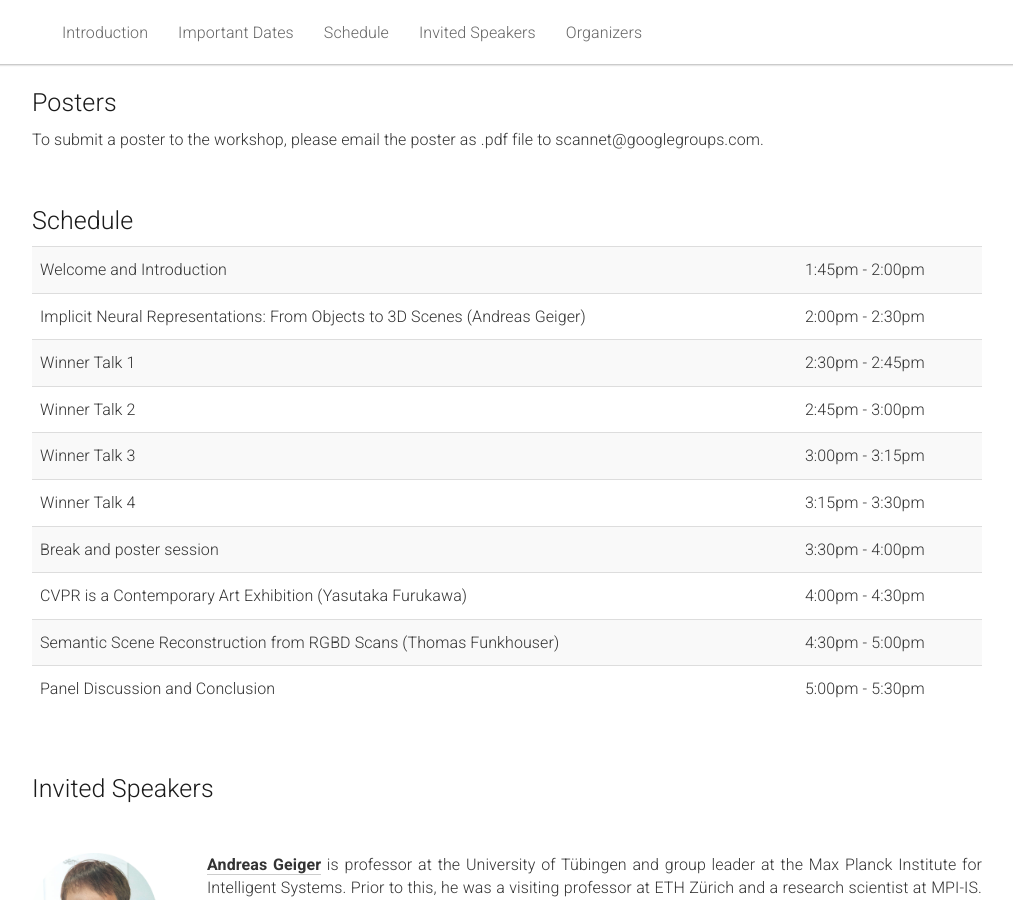
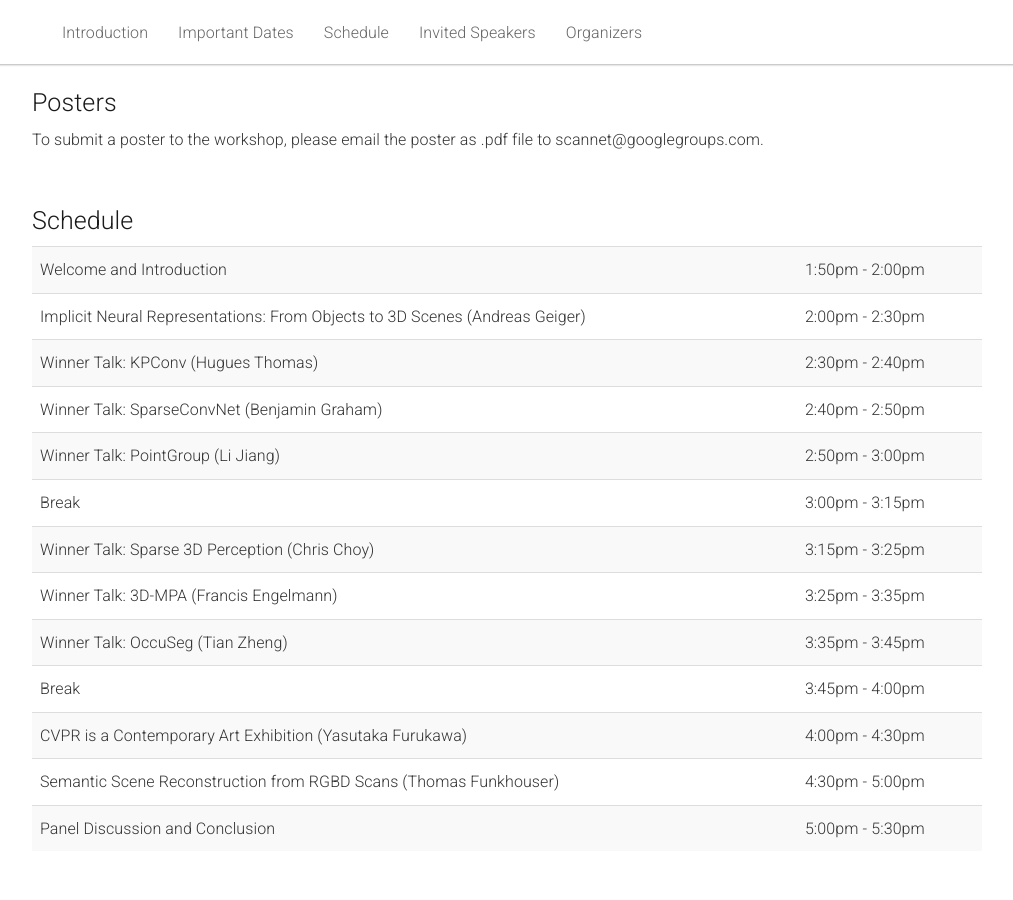
Before and after one commit to ScanNet/cvpr2020workshop, a Jekyll site: the page built from _pages/home.md, in a window 1280 px wide and 900 px high, scrolled down 1820 px. Shown: the whole window, without its empty margins (133-1146 px from the left). Built offline with Jekyll 4.4.1, drawn with Linux system fonts in a browser that asks for light colours.

Commit message:
Update home.md

```diff
--- a/_pages/home.md
+++ b/_pages/home.md
@@ -152,31 +152,43 @@ acknowledgements: ""
       <tbody>
         <tr>
           <td>Welcome and Introduction</td>
-          <td>1:45pm - 2:00pm</td>
+          <td>1:50pm - 2:00pm</td>
         </tr>
         <tr>
           <td>Implicit Neural Representations: From Objects to 3D Scenes (Andreas Geiger)</td>
           <td>2:00pm - 2:30pm</td>
         </tr>
         <tr>
-          <td>Winner Talk 1 </td>
-          <td>2:30pm - 2:45pm</td>
+          <td>Winner Talk: KPConv (Hugues Thomas) </td>
+          <td>2:30pm - 2:40pm</td>
         </tr>
         <tr>
-          <td>Winner Talk 2 </td>
-          <td>2:45pm - 3:00pm</td>
+          <td>Winner Talk: SparseConvNet (Benjamin Graham) </td>
+          <td>2:40pm - 2:50pm</td>
         </tr>
         <tr>
-          <td>Winner Talk 3 </td>
+          <td>Winner Talk: PointGroup (Li Jiang) </td>
+          <td>2:50pm - 3:00pm</td>
+        </tr>
+        <tr>
+          <td>Break </td>
           <td>3:00pm - 3:15pm</td>
         </tr>
         <tr>
-          <td>Winner Talk 4 </td>
-          <td>3:15pm - 3:30pm</td>
+          <td>Winner Talk: Sparse 3D Perception (Chris Choy) </td>
+          <td>3:15pm - 3:25pm</td>
         </tr>
         <tr>
-          <td>Break and poster session</td>
-          <td>3:30pm - 4:00pm</td>
+          <td>Winner Talk: 3D-MPA (Francis Engelmann) </td>
+          <td>3:25pm - 3:35pm</td>
+        </tr>
+        <tr>
+          <td>Winner Talk: OccuSeg (Tian Zheng) </td>
+          <td>3:35pm - 3:45pm</td>
+        </tr>
+        <tr>
+          <td>Break </td>
+          <td>3:45pm - 4:00pm</td>
         </tr>
         <tr>
           <td>CVPR is a Contemporary Art Exhibition (Yasutaka Furukawa)</td>
```
